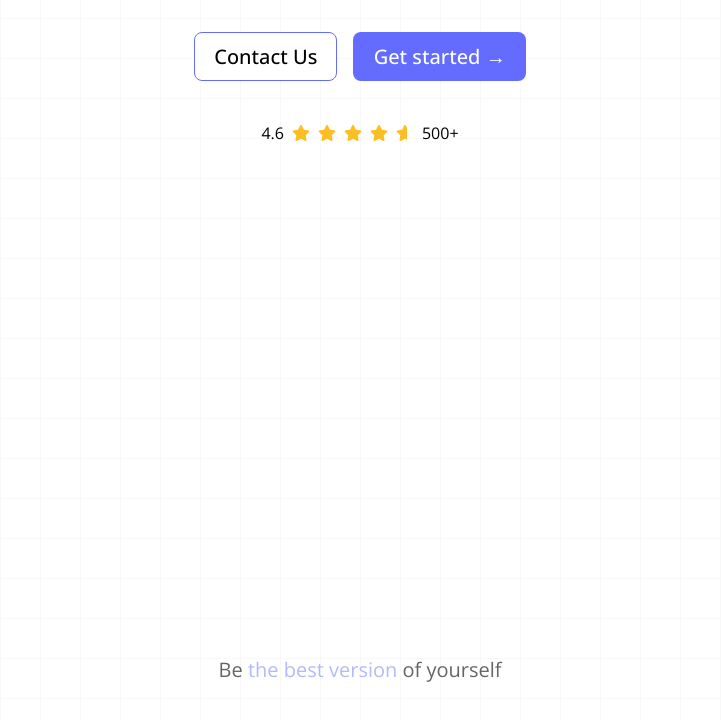
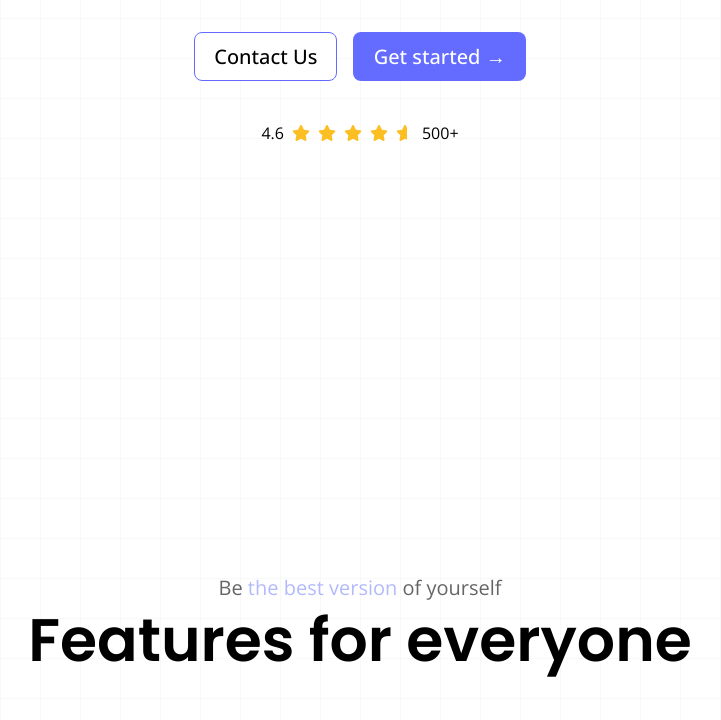
Before and after one commit to vntero/business-landing-page, a SvelteKit app: page / in a window 1280 px wide. Shown: the part 502-1222 px from the top of the page, without its empty margins (280-1001 px from the left). Built offline with nearby package versions, Linux system fonts and the light colour scheme.

Commit message:
adds new component - product card

```diff
--- a/src/components/Product.svelte
+++ b/src/components/Product.svelte
@@ -9,6 +9,14 @@
             <p class="opacity-60 text-base sm:text-lg md:text-xl text-center">
                 Be <span class="text-indigo-400"> the best version </span> of yourself
             </p>
+            <h3 class="text-4xl sm:text-5xl md:text-6xl max-w-[1000px] mx-auto w-full font-semibold text-center">
+                Features for everyone
+            </h3>
+        </div>
+        <div class="grid grid-cols-1 md:grid-cols-2 gap-14 md:gap14 lg:gap-20 relative text-base">
+            {#each productFeatures as productFeature}
+
+            {/each}
         </div>
     </div>
 </SectionWrapper>
```
Also changed, not shown: src/components/ProductCard.svelte (added).
